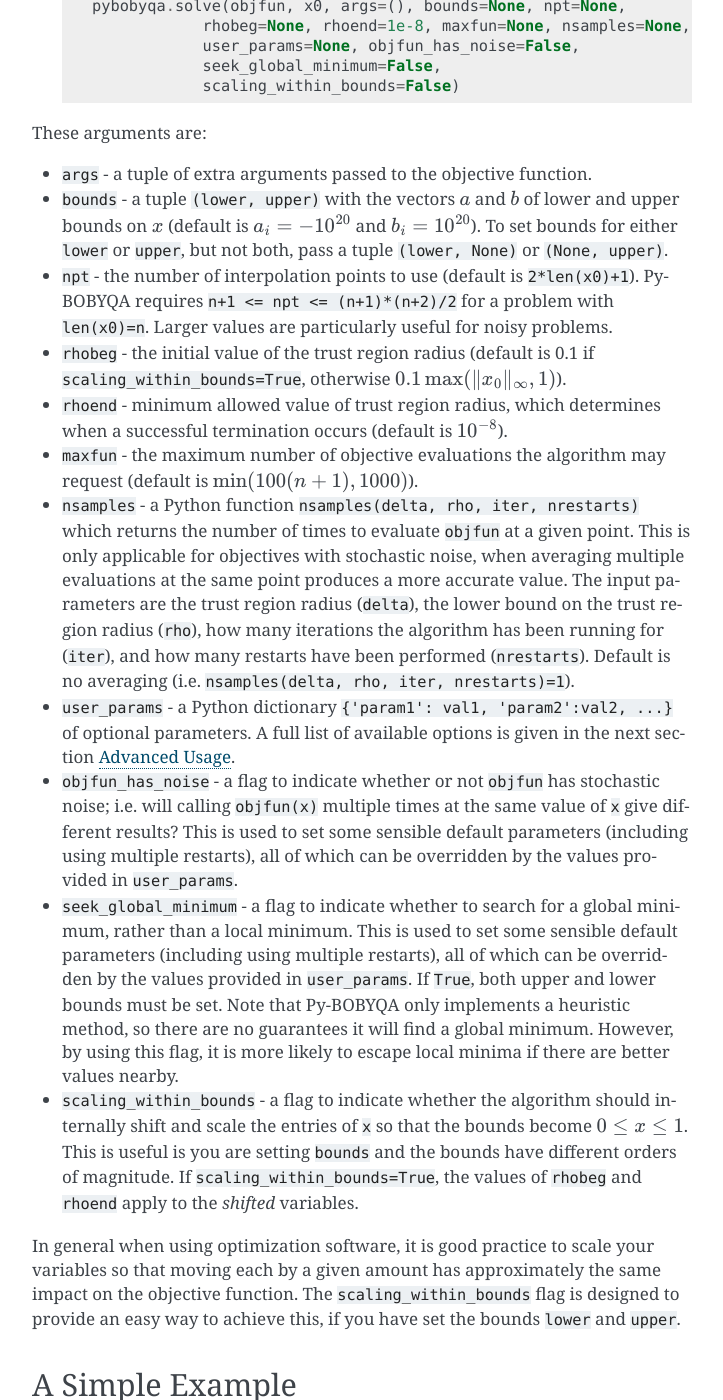
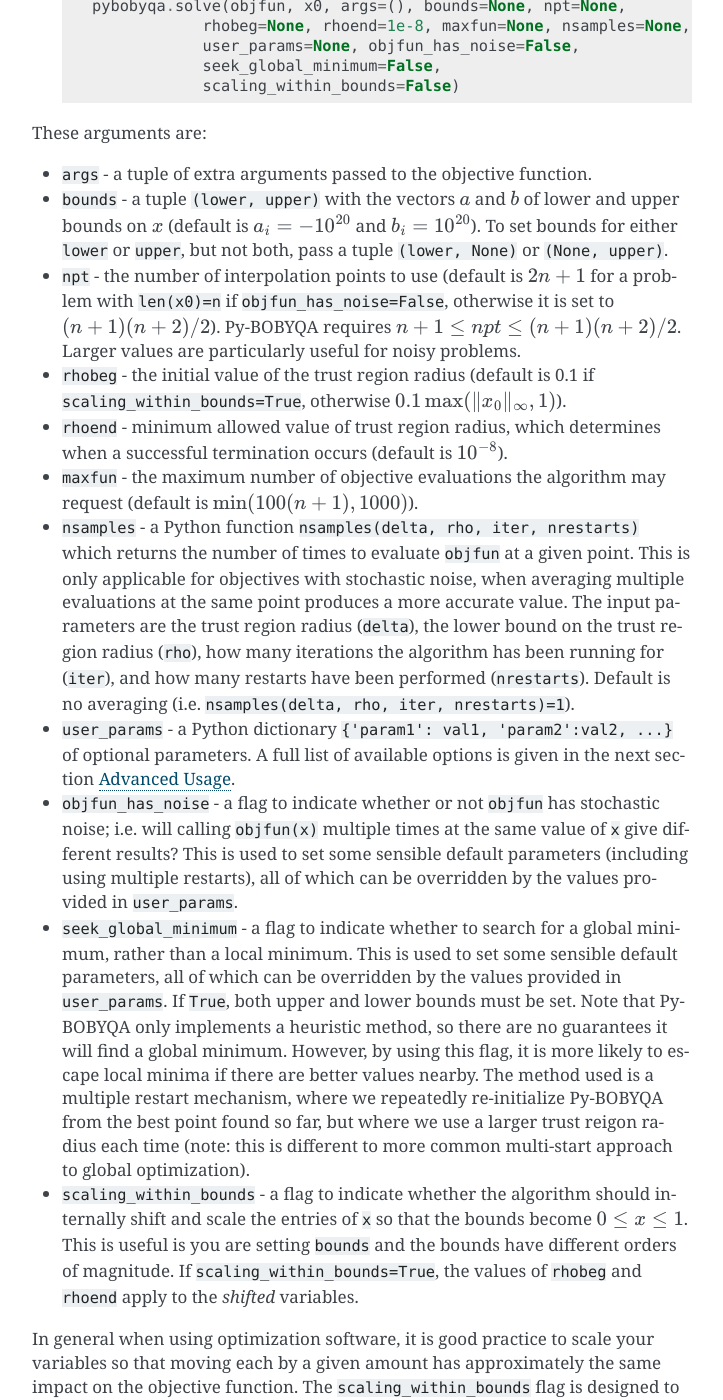
Before and after one commit to numericalalgorithmsgroup/pybobyqa, a Sphinx documentation site: the page built from docs/userguide.rst, in a window 1280 px wide and 1400 px high, scrolled down 2099 px. Shown: the whole window, without its empty margins (388-1111 px from the left). Built offline with Sphinx 7.4.7, drawn with Linux system fonts in a browser that asks for light colours.

Commit message:
Updated documentation to clarify global optimization heuristic

```diff
--- a/docs/index.rst
+++ b/docs/index.rst
@@ -25,7 +25,7 @@
 
 If you are interested in solving least-squares minimization problems, you may wish to try `DFO-LS <https://github.com/numericalalgorithmsgroup/dfols>`_, which has the same features as Py-BOBYQA (plus some more), and exploits the least-squares problem structure, so performs better on such problems.
 
-**New feature: global optimization (July 2018)!** Py-BOBYQA now has a heuristic for global optimization (see :doc:`userguide` for details). As this is a heuristic, there are no guarantees it will find a global minimum, but it is more likely to escape local minima if there are better values nearby.
+**New feature: global optimization heuristic (July 2018)!** Py-BOBYQA now has a heuristic for global optimization (see :doc:`userguide` for details). As this is a heuristic, there are no guarantees it will find a global minimum, but it is more likely to escape local minima if there are better values nearby.
 
 Py-BOBYQA is released under the GNU General Public License. Please `contact NAG <http://www.nag.com/content/worldwide-contact-information>`_ for alternative licensing.
 
--- a/docs/userguide.rst
+++ b/docs/userguide.rst
@@ -75,14 +75,14 @@
 
 * :code:`args` - a tuple of extra arguments passed to the objective function.
 * :code:`bounds` - a tuple :code:`(lower, upper)` with the vectors :math:`a` and :math:`b` of lower and upper bounds on :math:`x` (default is :math:`a_i=-10^{20}` and :math:`b_i=10^{20}`). To set bounds for either :code:`lower` or :code:`upper`, but not both, pass a tuple :code:`(lower, None)` or :code:`(None, upper)`.
-* :code:`npt` - the number of interpolation points to use (default is :code:`2*len(x0)+1`). Py-BOBYQA requires :code:`n+1 <= npt <= (n+1)*(n+2)/2` for a problem with :code:`len(x0)=n`. Larger values are particularly useful for noisy problems.
+* :code:`npt` - the number of interpolation points to use (default is :math:`2n+1` for a problem with :code:`len(x0)=n` if :code:`objfun_has_noise=False`, otherwise it is set to :math:`(n+1)(n+2)/2`). Py-BOBYQA requires :math:`n+1 \leq npt \leq (n+1)(n+2)/2`. Larger values are particularly useful for noisy problems.
 * :code:`rhobeg` - the initial value of the trust region radius (default is 0.1 if :code:`scaling_within_bounds=True`, otherwise :math:`0.1\max(\|x_0\|_{\infty}, 1)`).
 * :code:`rhoend` - minimum allowed value of trust region radius, which determines when a successful termination occurs (default is :math:`10^{-8}`).
 * :code:`maxfun` - the maximum number of objective evaluations the algorithm may request (default is :math:`\min(100(n+1),1000)`).
 * :code:`nsamples` - a Python function :code:`nsamples(delta, rho, iter, nrestarts)` which returns the number of times to evaluate :code:`objfun` at a given point. This is only applicable for objectives with stochastic noise, when averaging multiple evaluations at the same point produces a more accurate value. The input parameters are the trust region radius (:code:`delta`), the lower bound on the trust region radius (:code:`rho`), how many iterations the algorithm has been running for (:code:`iter`), and how many restarts have been performed (:code:`nrestarts`). Default is no averaging (i.e. :code:`nsamples(delta, rho, iter, nrestarts)=1`).
 * :code:`user_params` - a Python dictionary :code:`{'param1': val1, 'param2':val2, ...}` of optional parameters. A full list of available options is given in the next section :doc:`advanced`.
 * :code:`objfun_has_noise` - a flag to indicate whether or not :code:`objfun` has stochastic noise; i.e. will calling :code:`objfun(x)` multiple times at the same value of :code:`x` give different results? This is used to set some sensible default parameters (including using multiple restarts), all of which can be overridden by the values provided in :code:`user_params`.
-* :code:`seek_global_minimum` - a flag to indicate whether to search for a global minimum, rather than a local minimum. This is used to set some sensible default parameters (including using multiple restarts), all of which can be overridden by the values provided in :code:`user_params`. If :code:`True`, both upper and lower bounds must be set. Note that Py-BOBYQA only implements a heuristic method, so there are no guarantees it will find a global minimum. However, by using this flag, it is more likely to escape local minima if there are better values nearby.
+* :code:`seek_global_minimum` - a flag to indicate whether to search for a global minimum, rather than a local minimum. This is used to set some sensible default parameters, all of which can be overridden by the values provided in :code:`user_params`. If :code:`True`, both upper and lower bounds must be set. Note that Py-BOBYQA only implements a heuristic method, so there are no guarantees it will find a global minimum. However, by using this flag, it is more likely to escape local minima if there are better values nearby. The method used is a multiple restart mechanism, where we repeatedly re-initialize Py-BOBYQA from the best point found so far, but where we use a larger trust reigon radius each time (note: this is different to more common multi-start approach to global optimization).
 * :code:`scaling_within_bounds` - a flag to indicate whether the algorithm should internally shift and scale the entries of :code:`x` so that the bounds become :math:`0 \leq x \leq 1`. This is useful is you are setting :code:`bounds` and the bounds have different orders of magnitude. If :code:`scaling_within_bounds=True`, the values of :code:`rhobeg` and :code:`rhoend` apply to the *shifted* variables.
 
 In general when using optimization software, it is good practice to scale your variables so that moving each by a given amount has approximately the same impact on the objective function.
```
Also changed, not shown: 1 other file.
